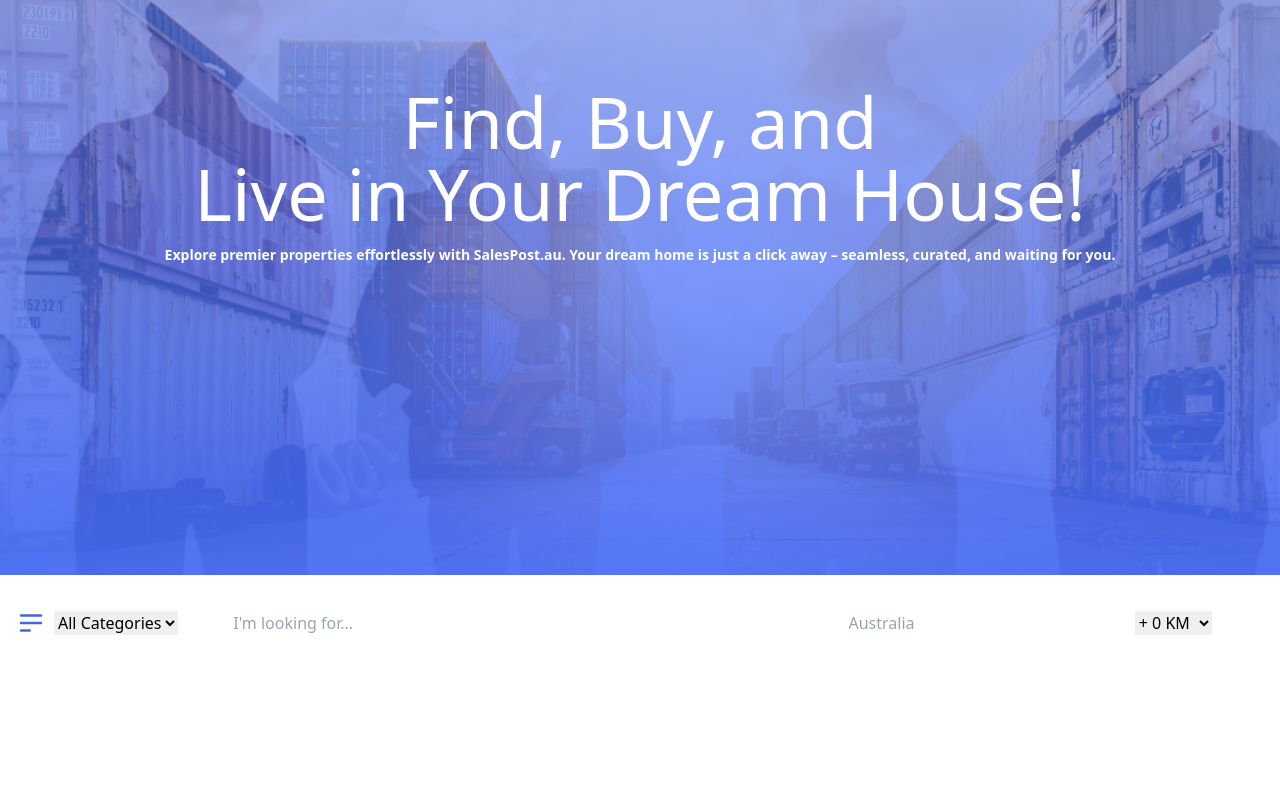
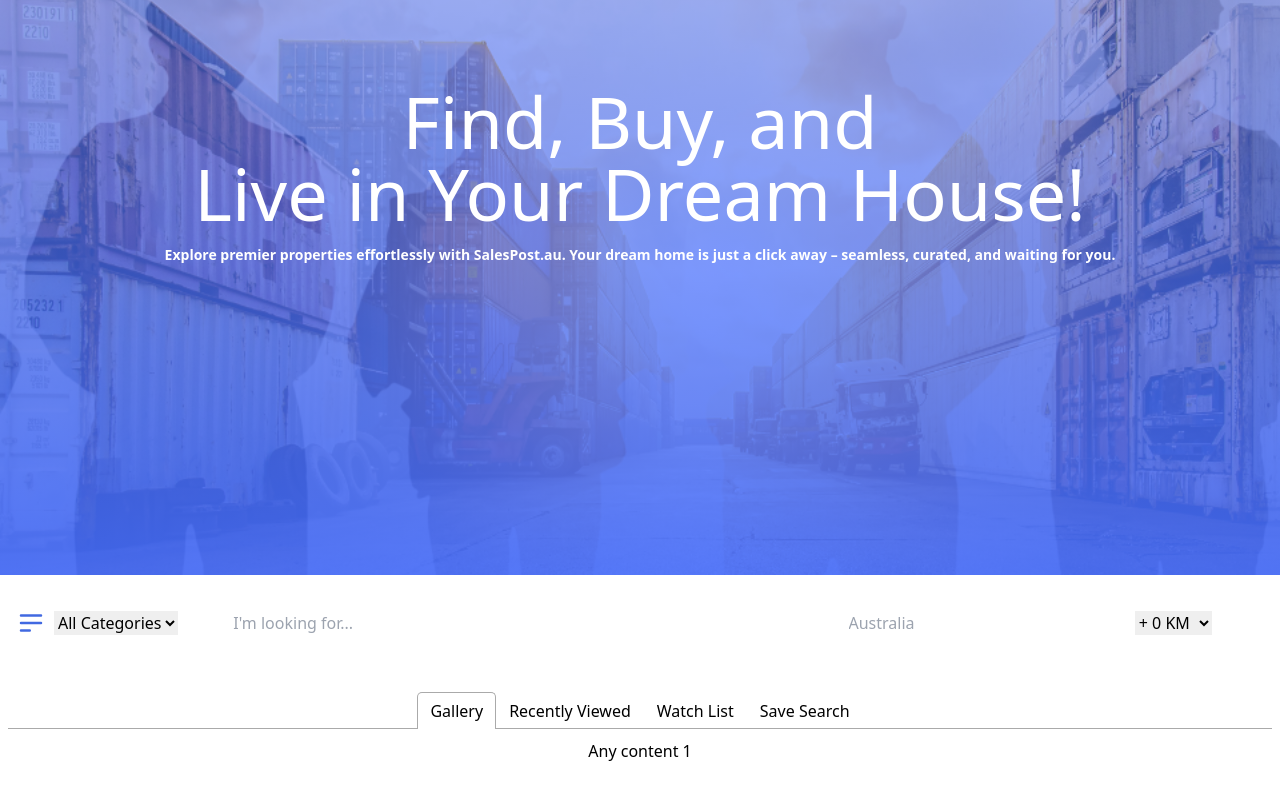
Before and after one commit to Ariyan-Rahman-Anas/SalesPost.Au, a React (Vite) app: page / in a window 1280 px wide. Shown: the part 292-1092 px from the top of the page. Before the commit the page ends 963 px from the top, so only its background shows below. Built offline with nearby package versions, Linux system fonts and the light colour scheme.

Commit message:
Implemented the Home's Tab section

```diff
--- a/package.json
+++ b/package.json
@@ -16,6 +16,7 @@
     "react-dom": "^18.2.0",
     "react-icons": "^4.12.0",
     "react-router-dom": "^6.21.1",
+    "react-tabs": "^6.0.2",
     "sort-by": "^1.2.0"
   },
   "devDependencies": {
--- a/src/All Pages/Home/Home.jsx
+++ b/src/All Pages/Home/Home.jsx
@@ -1,5 +1,6 @@
 import Banner from "../../Components/Banner";
 import Search from "../../Components/Search";
+import TheTab from "../../Components/TheTab";
 import BannerBG from "./../../assets/Banner/4.png"
 
 const Home = () => {
@@ -14,6 +15,7 @@ const Home = () => {
           }
             />
             <Search></Search>
+            <TheTab></TheTab>
       </div>
     );
 };
--- /dev/null
+++ b/src/Components/TheTab.jsx
@@ -0,0 +1,73 @@
+import { Tab, Tabs, TabList, TabPanel } from "react-tabs";
+import "react-tabs/style/react-tabs.css";
+
+const TheTab = () => {
+    return (
+      <div className="mt-5 mb-10">
+        <Tabs className="text-center px-2">
+          <TabList>
+            <Tab>Gallery</Tab>
+            <Tab>Recently Viewed</Tab>
+            <Tab>Watch List</Tab>
+            <Tab>Save Search</Tab>
+          </TabList>
+
+          <TabPanel>
+            <h2>Any content 1</h2>
+          </TabPanel>
+          <TabPanel>
+            <h2>Any content 2</h2>
+          </TabPanel>
+        </Tabs>
+      </div>
+    );
+};
+export default TheTab;
+
+
+
+// import { Tab, Tabs, TabList, TabPanel } from "react-tabs";
+// import "react-tabs/style/react-tabs.css";
+
+// const TheTab = () => {
+//   return (
+//     <div className="my-10">
+//       <Tabs className="text-center px-2">
+//         <TabList className="flex justify-center">
+//           <Tab className="my-custom-tab">Gallery</Tab>
+//           <Tab className="my-custom-tab">Recently Viewed</Tab>
+//           <Tab className="my-custom-tab">Watch List</Tab>
+//           <Tab className="my-custom-tab">Save Search</Tab>
+//         </TabList>
+
+//         <TabPanel>
+//           <h2>Any content 1</h2>
+//         </TabPanel>
+//         <TabPanel>
+//           <h2>Any content 2</h2>
+//         </TabPanel>
+//       </Tabs>
+
+//       <style jsx>{`
+//         /* Add specific styles for the custom class */
+//         .my-custom-tab {
+//           padding: 8px 16px;
+//           margin: 0 1rem; /* Add margin here */
+//           border: 1.5px solid #4169e1;
+//           border-radius: .3rem;
+//           color:white;
+//           background-color: #4169e1;
+//           cursor: pointer;
+//           transition: background-color 0.5s ease;
+//         }
+
+//         .my-custom-tab:hover {
+//             color:#4169e1;
+//           background-color: #fff;
+//         }
+//       `}</style>
+//     </div>
+//   );
+// };
+
+// export default TheTab;
```
Also changed, not shown: 1 other file (tests, documents, lock files or other folders).
